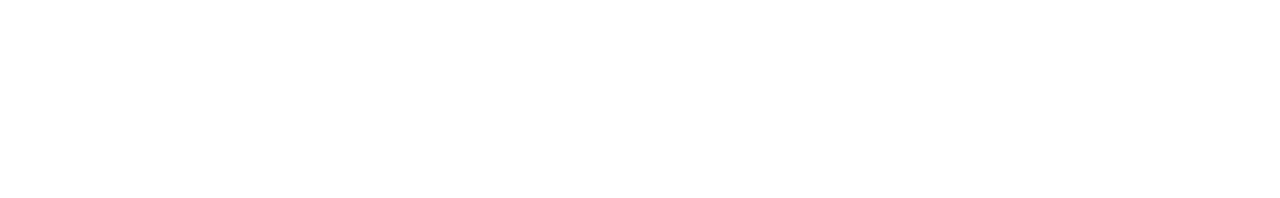
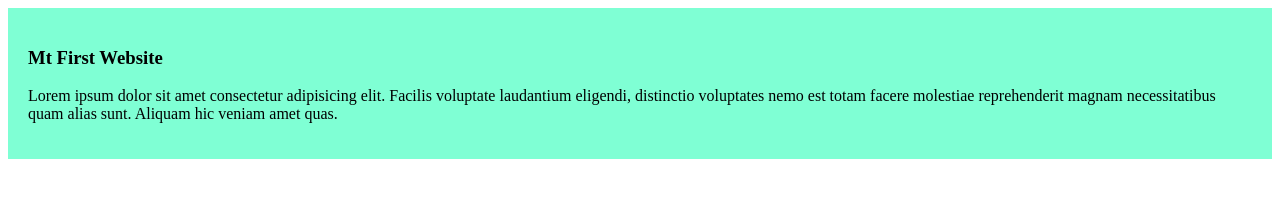
Before and after one commit to TANVIRALAMKHAN72/simple-project, a plain HTML site: page index.html in a window 1280 px wide. Drawn offline with Linux system fonts and the light colour scheme.

Commit message:
the first blog

```diff
--- a/index.html
+++ b/index.html
@@ -4,8 +4,14 @@
     <meta charset="UTF-8">
     <meta name="viewport" content="width=device-width, initial-scale=1.0">
     <title>my simple website</title>
+    <link rel="stylesheet" href="styles/blog.css">
 </head>
 <body>
-
+    <div>
+        <h3>Mt First Website</h3>
+        <p>
+            Lorem ipsum dolor sit amet consectetur adipisicing elit. Facilis voluptate laudantium eligendi, distinctio voluptates nemo est totam facere molestiae reprehenderit magnam necessitatibus quam alias sunt. Aliquam hic veniam amet quas.
+        </p>
+    </div>
 </body>
 </html>
--- /dev/null
+++ b/styles/blog.css
@@ -0,0 +1,4 @@
+div{
+    background-color: aquamarine;
+    padding: 20px;
+}
```
